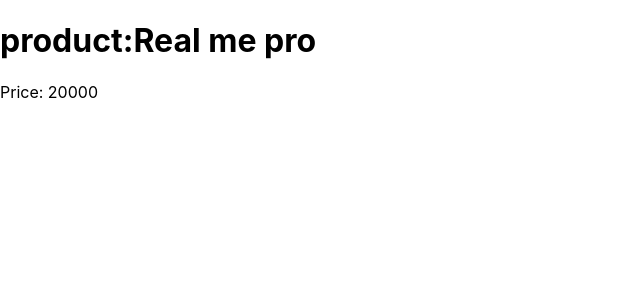
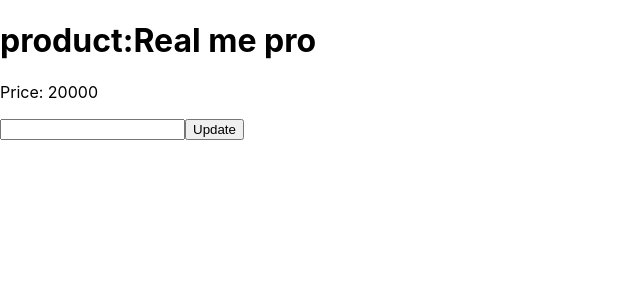
Before and after one commit to madhavi-anneboina/my-reactapp, a React (Create React App) app: page / in a window 1280 px wide. Shown: the top 300 px of the page, without its empty margins (0-640 px from the left). Built offline with nearby package versions, Linux system fonts and the light colour scheme.

Commit message:
button with updated value added

```diff
--- a/src/App.js
+++ b/src/App.js
@@ -12,6 +12,8 @@ class App extends Component {
       <div>
         <h1>product:{this.state.product}</h1>
         <p>Price: {this.state.price}</p>
+        <input type='number'/>
+        <button>Update</button>
       </div>
     )
   }
```
